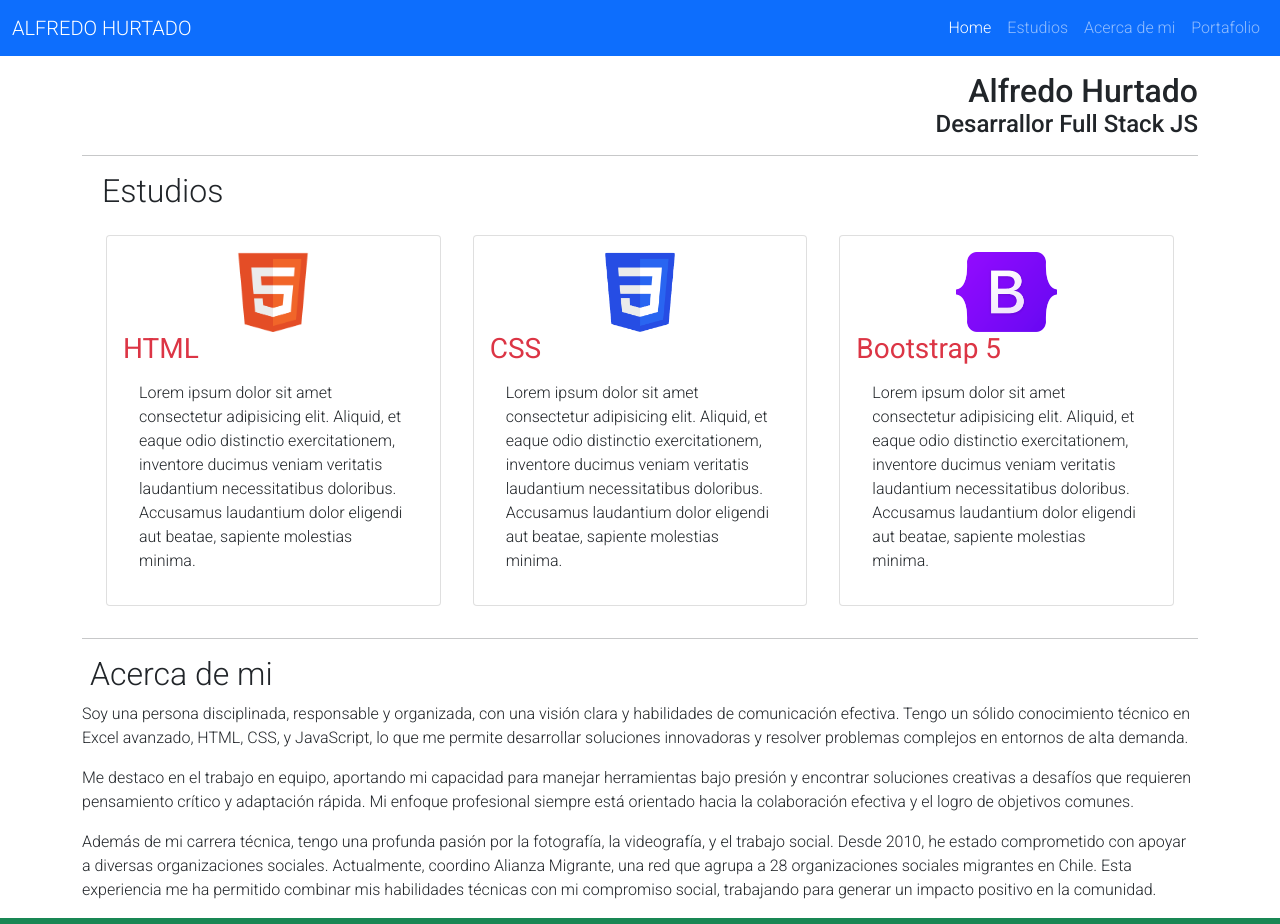
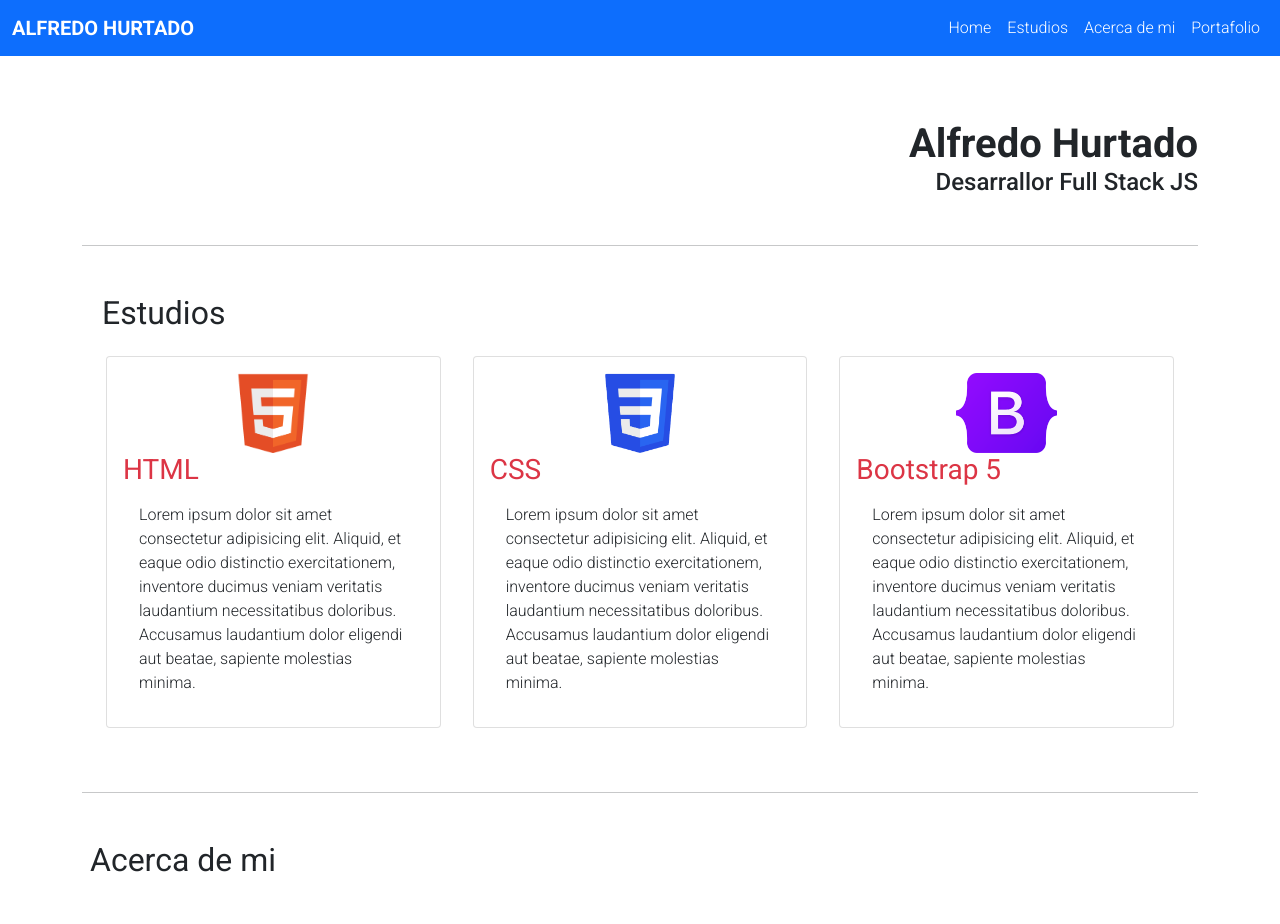
Before and after one commit to Soyalfredohurtado/alfredohurtadopage.github.io, a plain HTML site: page index.html in a window 1280 px wide. Shown: the top 924 px of the page. Drawn offline with nearby package versions, Linux system fonts and the light colour scheme.

Commit message:
modificacion de espaciados, titulos, navbar y formulario

```diff
--- a/index.html
+++ b/index.html
@@ -20,7 +20,7 @@
     <header>
         <nav class="navbar navbar-expand-lg navbar-dark bg-primary">
             <div class="container-fluid">
-              <a class="navbar-brand" href="#">ALFREDO HURTADO</a>
+              <a class="navbar-brand fw-bold" href="#">ALFREDO HURTADO</a>
               <button class="navbar-toggler" type="button" data-bs-toggle="collapse" data-bs-target="#navbarNav" aria-controls="navbarNav" aria-expanded="false" aria-label="Toggle navigation">
                 <span class="navbar-toggler-icon"></span>
               </button>
@@ -30,13 +30,13 @@
                     <a class="nav-link active" href="/index.html">Home</a>
                   </li>
                   <li class="nav-item">
-                    <a class="nav-link" href="#estudios">Estudios</a>
+                    <a class="nav-link active" href="#estudios">Estudios</a>
                   </li>
                   <li class="nav-item">
-                    <a class="nav-link" href="#acerca-de-mi">Acerca de mi</a>
+                    <a class="nav-link active" href="#acerca-de-mi">Acerca de mi</a>
                   </li>
                   <li class="nav-item">
-                    <a class="nav-link" href="views/portafolio.html" tabindex="-1">Portafolio</a>
+                    <a class="nav-link active" href="views/portafolio.html" tabindex="-1">Portafolio</a>
                   </li>
                 </ul>
               </div>
@@ -44,12 +44,14 @@
           </nav>
     </header>
     <div class="container pt-3">
-      <h1 class=" h2 text-end m-0 p-0"> Alfredo Hurtado </h1>
-      <h4  class="text-end m-0 p-0"> Desarrallor Full Stack JS </h4>
-
+      <div class="my-5">
+        <h1 class=" h2 text-end m-0 p-0 fs-1 fw-bold"> Alfredo Hurtado </h1>
+        <h4  class="text-end m-0 p-0 fs-4"> Desarrallor Full Stack JS </h4>
+      </div>
       <hr>
+      <div class="my-5">
         <div class="row estudios m-2">
-        <h2>Estudios</h2>
+          <h2 class="fw-bolder">Estudios</h2>
           <div class="col-md-4 p-3">
             <div class="card p-3">
               <div class="div-card-img">
@@ -76,7 +78,6 @@
               </div>
             </div>
           </div>
-
           <div class=" col-md-4 p-3">
             <div class="card p-3">
               <div class="div-card-img">
@@ -89,23 +90,25 @@
             </div>
           </div>
         </div>
+      </div>
       <hr>
-      <div class="acerca-de-mi" id="acerca-de-mi">
-        <h2 class="mx-2">Acerca de mi</h2>
-        <p>
+      <div class="acerca-de-mi my-5" id="acerca-de-mi">
+        <h2 class="mx-2  mb-5 fw-bolder">Acerca de mi</h2>
+        <p class="fs-5">
           Soy una persona disciplinada, responsable y organizada, con una visión clara y habilidades de comunicación efectiva. Tengo un sólido conocimiento técnico en Excel avanzado, HTML, CSS, y JavaScript, lo que me permite desarrollar soluciones innovadoras y resolver problemas complejos en entornos de alta demanda.
         </p>
-        <p>
+        <p class="fs-5">
           Me destaco en el trabajo en equipo, aportando mi capacidad para manejar herramientas bajo presión y encontrar soluciones creativas a desafíos que requieren pensamiento crítico y adaptación rápida. Mi enfoque profesional siempre está orientado hacia la colaboración efectiva y el logro de objetivos comunes.
         </p>
-        <p>
+        <p class="fs-5">
           Además de mi carrera técnica, tengo una profunda pasión por la fotografía, la videografía, y el trabajo social. Desde 2010, he estado comprometido con apoyar a diversas organizaciones sociales. Actualmente, coordino Alianza Migrante, una red que agrupa a 28 organizaciones sociales migrantes en Chile. Esta experiencia me ha permitido combinar mis habilidades técnicas con mi compromiso social, trabajando para generar un impacto positivo en la comunidad.
         </p>
       </div>
     </div>
-    <div class="contactos ms-auto bg-success px-5 py-2">
+    <div class="container-fluid bg-success py-5">
+      <div class="container contactos ms-auto my-5 px-5 py-2">
         <div class="card">
-        <h6 class="text-center m-2">Mas Información</h6>
+          <h6 class="text-center m-2 fs-3 fw-normal">Mas Información</h6>
           <form action="/">
             <div class="form-floating m-2">
               <input type="text" class="form-control form-control-sm">
@@ -122,6 +125,7 @@
         </form>
         </div>
       </div>
+    </div>
     <footer class="p-3">
       <p class="text-center m-0 p-0">© 2024 Alfredo Hurtado, Todos los derechos reservados.</p>
     </footer>
```
Lines whose indentation alone changed are shown as unchanged.
